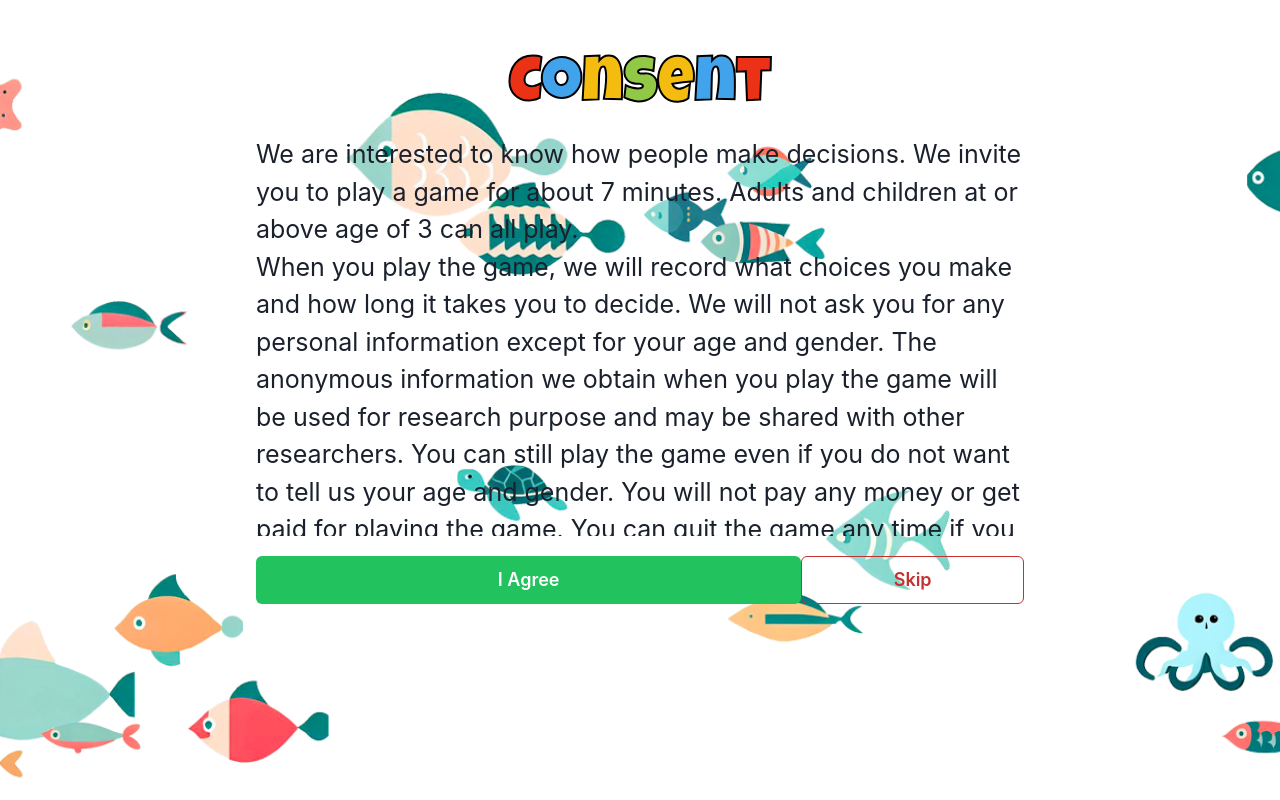
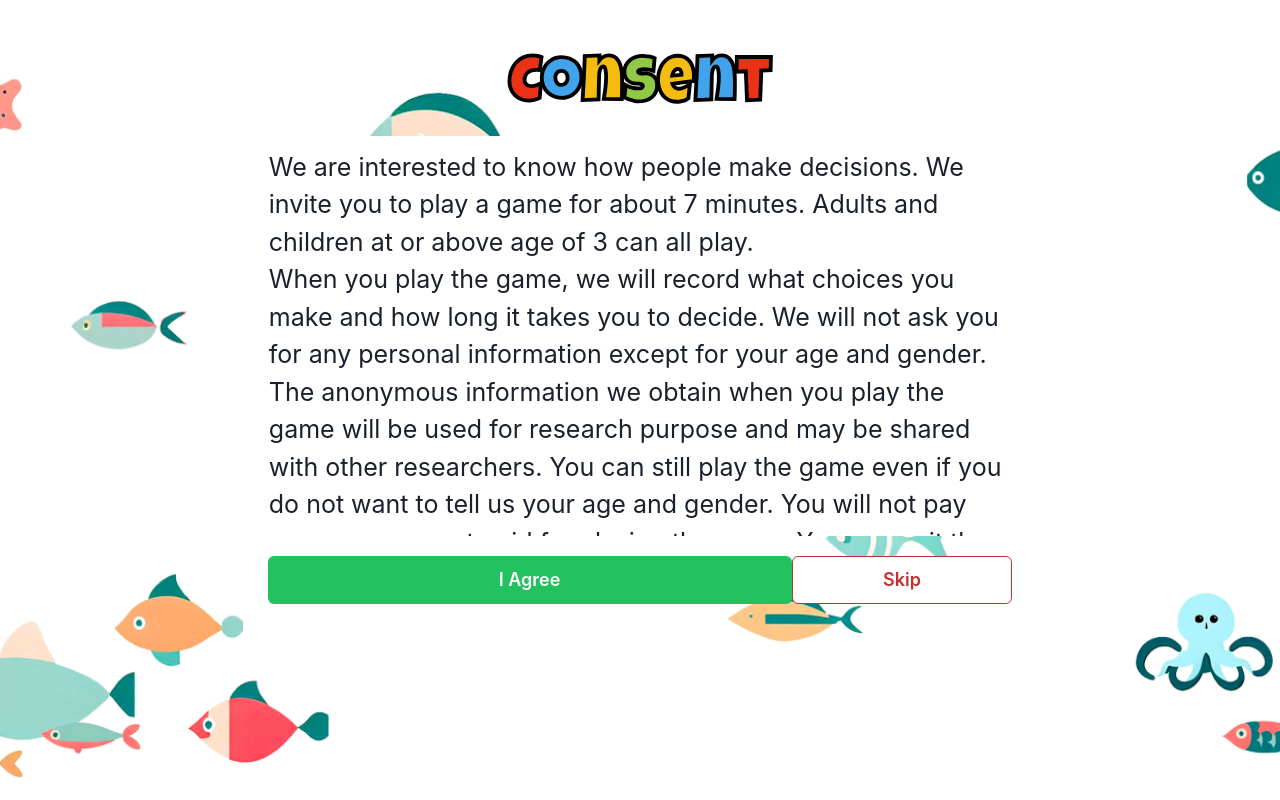
Before and after one commit to RuoningJin/open-box-game, a React (Create React App) app in the folder client/: page /consent in a window 1280 px wide. Built offline with nearby package versions, Linux system fonts and the light colour scheme; a web font is replaced by a local one.

Commit message:
change consent page background, title font, content layout

```diff
--- a/client/src/components/Consent.jsx
+++ b/client/src/components/Consent.jsx
@@ -34,7 +34,7 @@ export default function Consent () {
             <Button size='lg' colorScheme='whatsapp' variant='solid' className='consent-confirm--button' onClick={handleConsentClick}>
               I Agree
             </Button>
-            <Button size='lg' width='300px' colorScheme='red' variant='outline' className='consent-confirm--button' onClick={handleConsentClick}>
+            <Button size='lg' width='300px' colorScheme='red' variant='outline' background='white' className='consent-confirm--button' onClick={handleConsentClick}>
               Skip
             </Button>
           </div>
--- a/client/src/components/Consent.scss
+++ b/client/src/components/Consent.scss
@@ -38,7 +38,7 @@
 
   &-title {
     @include confirm-button;
-    -webkit-text-stroke-width: 2px;
+    -webkit-text-stroke-width: 0.3vw;
 
     margin-top: 5vh;
     font-size: 5vw;
@@ -47,6 +47,10 @@
   }
 
   &-content {
+    padding: 1vw;
+
+    background-color: white;
+    border-radius: 2.75vw;
     height: 50vh;
     font-size: 25px;
     position: inherit;
@@ -56,7 +60,7 @@
   &-confirm {
     margin-top: 20px;
     display: flex;
-    width: 100%;
+    width: 97%;
 
     &--button {
       width: 100%;
```
